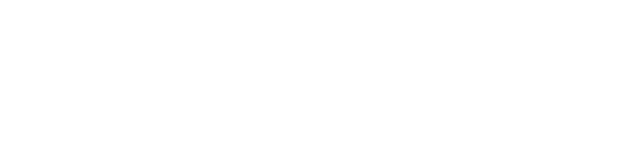
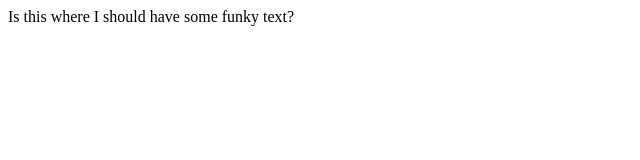
Before and after one commit to asimonrose/awsautomation, a plain HTML site: page 01-webotron/webotron/index.html in a window 1280 px wide. Shown: the whole page, without its empty margins (0-640 px from the left). Drawn offline with Linux system fonts and the light colour scheme.

Commit message:
unkonwn change

```diff
--- a/01-webotron/webotron/index.html
+++ b/01-webotron/webotron/index.html
@@ -15,7 +15,7 @@
         <!--[if lt IE 7]>
             <p class="browsehappy">You are using an <strong>outdated</strong> browser. Please <a href="#">upgrade your browser</a> to improve your experience.</p>
         <![endif]-->
-
+        Is this where I should have some funky text?
         <script src="" async defer></script>
     </body>
 </html>
```
